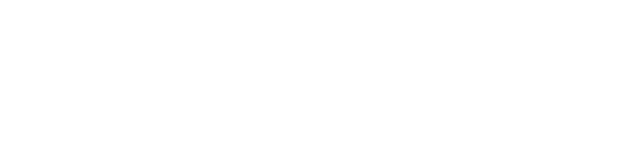
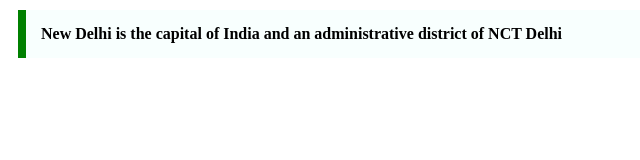
Before and after one commit to acciojob/trivia-ishivangchaubey, a website: page main.html in a window 1280 px wide. Shown: the whole page, without its empty margins (0-640 px from the left). Drawn offline with Linux system fonts and the light colour scheme.

Commit message:
created a submission

```diff
--- a/main.html
+++ b/main.html
@@ -8,6 +8,10 @@
 
 <body>
 	<!-- the entire body must be written by student -->
+	<blockquote cite="https://en.wikipedia.org/wiki/New_Delhi">New Delhi is the capital of India and an administrative district of NCT Delhi
+
+	</blockquote>
+
     <script type="text/javascript" src="./script.js">
 </script>
 
--- a/styles.css
+++ b/styles.css
@@ -1,2 +1,11 @@
 
 /* Your CSS Code here. */
+blockquote{
+	margin: 10px;
+	padding: 15px;
+	border-left: 8px solid green;
+	background-color: #f8fffe;
+	font-weight: bold;
+	max-width: 600px;
+
+}
```
